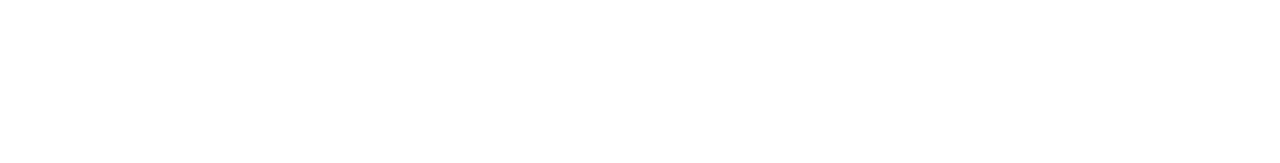
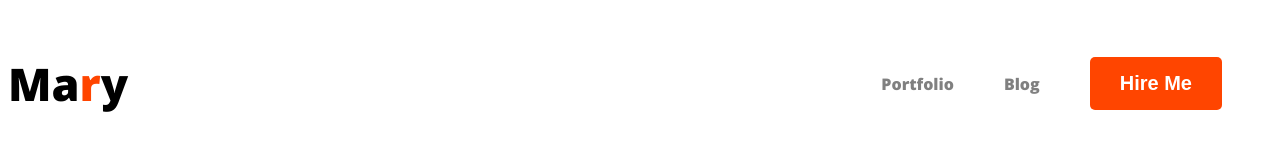
Before and after one commit to nazmussaadatcse/flowershop, a plain HTML site: page index.html in a window 1280 px wide. Drawn offline with nearby package versions, Linux system fonts and the light colour scheme.

Commit message:
nav added

```diff
--- /dev/null
+++ b/Styles/Portfolio.css
@@ -0,0 +1,41 @@
+/*Shared Style*/
+body{
+    font-family: 'Open Sans', sans-serif;
+}
+
+.btn{
+    border-radius: 5px;
+    background: orangered;
+    border: 0;
+    font-size: 20px;
+    font-weight: 700;
+    color: white;
+    padding: 15px 30px;
+}
+
+/*Nav related Style*/
+nav{
+    display: flex;
+    justify-content: space-between;
+    align-items: center;
+}
+.nav-title {
+    color: black;
+    font-size: 45px;
+    font-weight: 800;
+}
+.orangered{
+    color: orangered;
+}
+nav > ul {
+    display: flex;
+    align-items: center;
+}
+nav li {
+    list-style: none;
+    margin-right: 50px;
+}
+nav a{
+    text-decoration: none;
+    color: grey;
+}
--- a/index.html
+++ b/index.html
@@ -3,9 +3,31 @@
 <head>
     <meta charset="UTF-8">
     <meta name="viewport" content="width=device-width, initial-scale=1.0">
+    <link rel="preconnect" href="https://fonts.googleapis.com">
+<link rel="preconnect" href="https://fonts.gstatic.com" crossorigin>
+<link href="https://fonts.googleapis.com/css2?family=Open+Sans:wght@800&display=swap" rel="stylesheet">
+    <link rel="stylesheet" href="styles/Portfolio.css">
     <title>Developer Portfolio</title>
 </head>
 <body>
+    <header>
+
+        <nav>
+            <h3 class="nav-title">Ma<span class="orangered">r</span>y</h3>
+            <ul>
+                <li><a href="">Portfolio</a></li>
+                <li><a href="">Blog</a></li>
+                <li><button class="btn">Hire Me</button></li>
+            </ul>
+        </nav>
+
+    </header>
+    <main>
+
+    </main>
+    <footer>
+
+    </footer>
 
 </body>
 </html>
```
